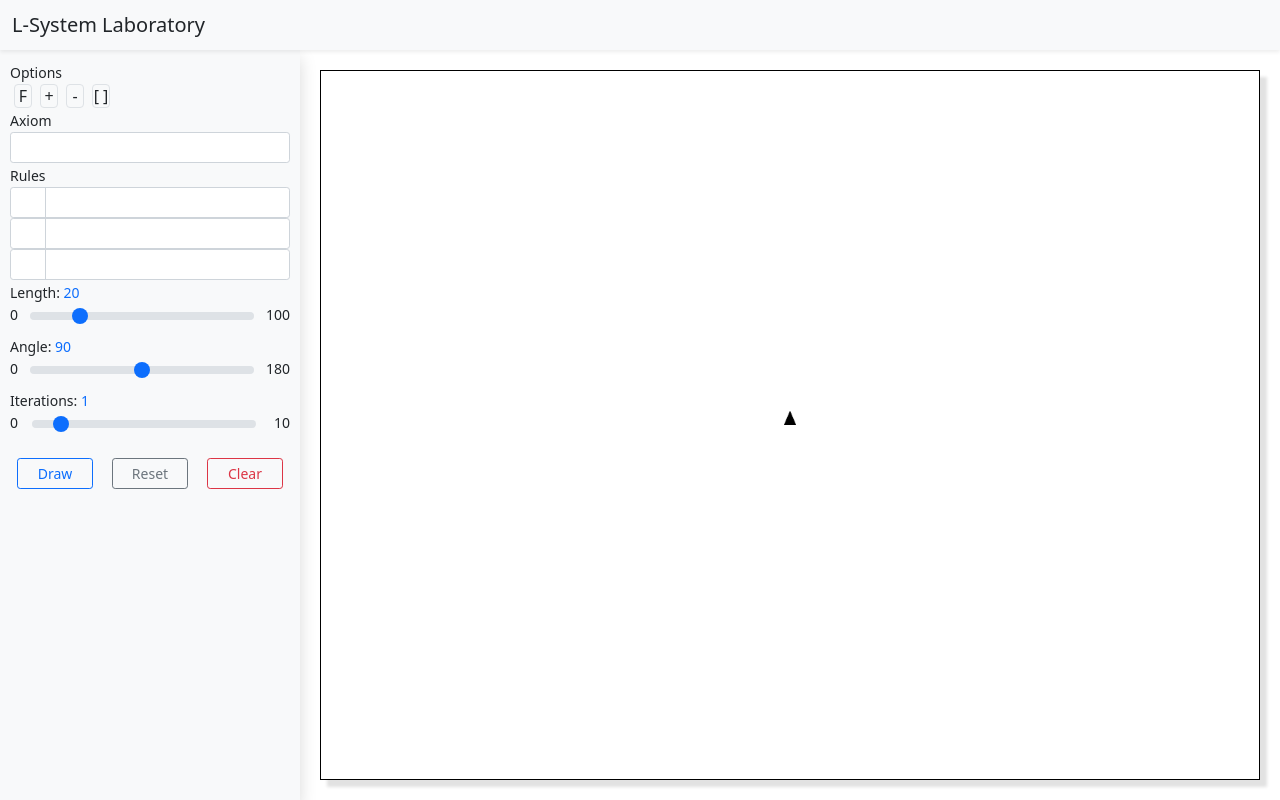
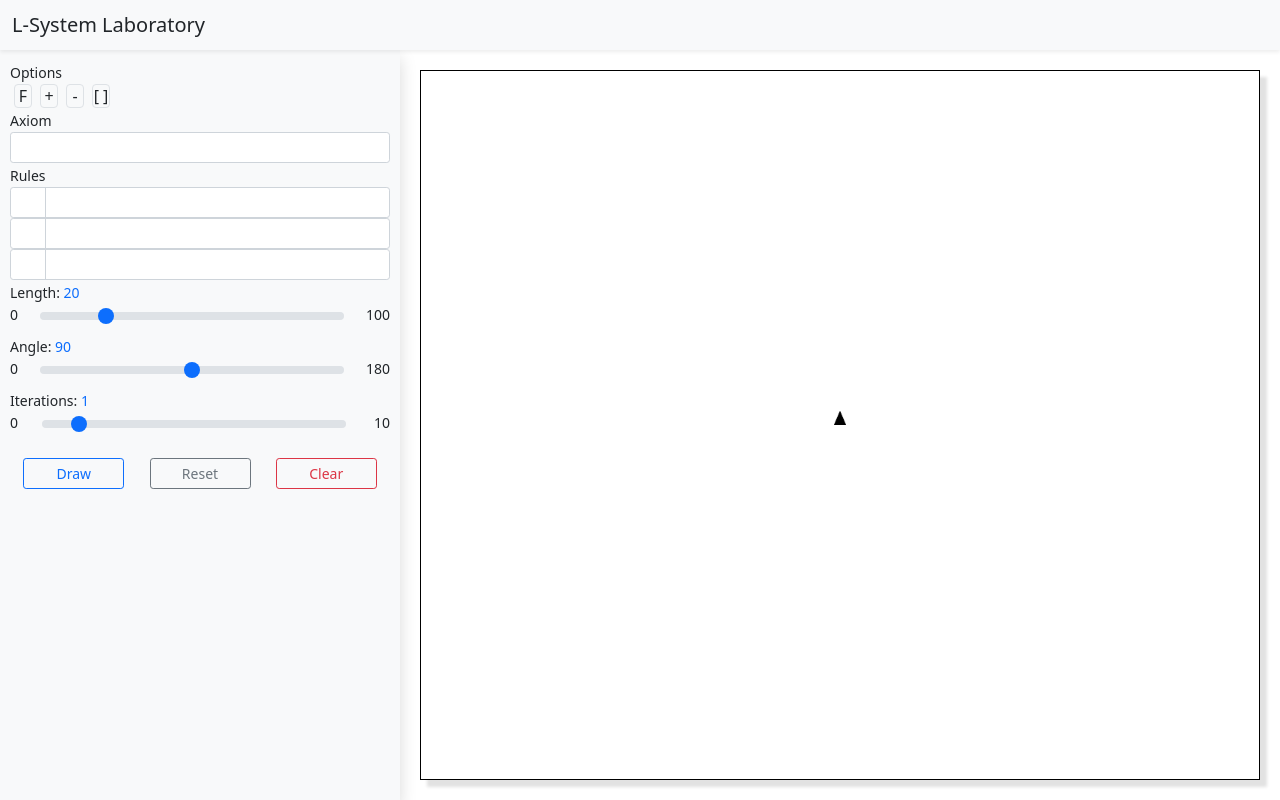
Before and after one commit to NorbertJu/diploma-thesis, a Vue app in the folder laboratory/: page / in a window 1280 px wide. Built offline with nearby package versions, Linux system fonts and the light colour scheme.

Commit message:
Change menu width

```diff
--- a/laboratory/src/components/Canvas.vue
+++ b/laboratory/src/components/Canvas.vue
@@ -130,7 +130,7 @@ export default {
   padding: 20px;
   position: relative;
   float: left;
-  width: calc(100% - 300px);
+  width: calc(100% - 400px);
   height: calc(100% - 50px);
 }
 
--- a/laboratory/src/components/Menu.vue
+++ b/laboratory/src/components/Menu.vue
@@ -262,7 +262,7 @@ export default {
   border: 1px solid #ced4da;
   border-radius: 0.2rem;
   font-size: .875rem;
-  height: calc(1.5em + 0.5rem + 2px);
+  min-height: calc(1.5em + 0.5rem + 2px);
   background-color: #fff;
 }
 
@@ -291,7 +291,7 @@ export default {
   z-index: 0;
   position: relative;
   float: left;
-  width: 300px;
+  width: 400px;
   height: calc(100vh - 50px);
   padding: 10px;
 }
```
